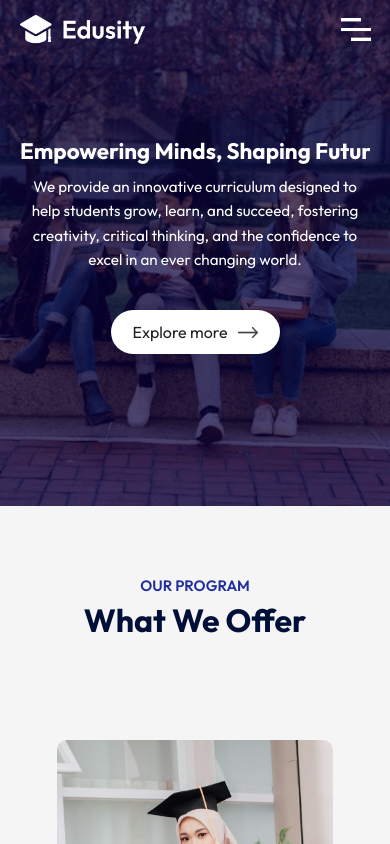
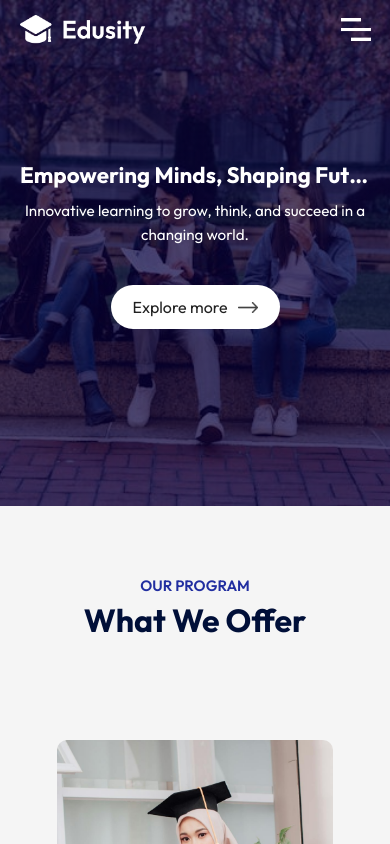
Before and after one commit to Perpetualisi/Educational-website, a React (Vite) app: page / in a window 390 px wide. Shown: the top 844 px of the page. Built offline with nearby package versions, Linux system fonts and the light colour scheme.

Commit message:
Update Hero section for responsive heading and shorter paragraph

```diff
--- a/src/component/Nav bar/Hero/Hero.css
+++ b/src/component/Nav bar/Hero/Hero.css
@@ -19,11 +19,12 @@
   margin: 0 auto;
 }
 
-/* ---------------- Hero Heading ---------------- */
 .hero-text h1 {
-  white-space: nowrap;               /* keep on one line */
-  font-size: clamp(1.4rem, 5vw, 2.5rem); /* responsive font size */
-  margin-bottom: 20px;
+  white-space: nowrap;           /* Prevents line breaks */
+  overflow: hidden;              /* Hides overflow if text is too long */
+  text-overflow: ellipsis;       /* Adds '...' if text is too long */
+  font-size: clamp(1.4rem, 5vw, 2.5rem); /* Responsive font size */
+  line-height: 1.2;              /* Adjusts line height for better spacing */
 }
 
 /* ---------------- Hero Paragraph ---------------- */
--- a/src/component/Nav bar/Hero/Hero.jsx
+++ b/src/component/Nav bar/Hero/Hero.jsx
@@ -8,8 +8,7 @@ const Hero = () => {
       <div className='hero-text'>
         <h1>Empowering Minds, Shaping Futures</h1>
 <p>
-  We provide an innovative curriculum designed to help students grow, learn, and succeed,
-  fostering creativity, critical thinking, and the confidence to excel in an ever changing world.
+  Innovative learning to grow, think, and succeed in a changing world.
 </p>
         <br />
         <a href="#campus" className='btn'>
```
